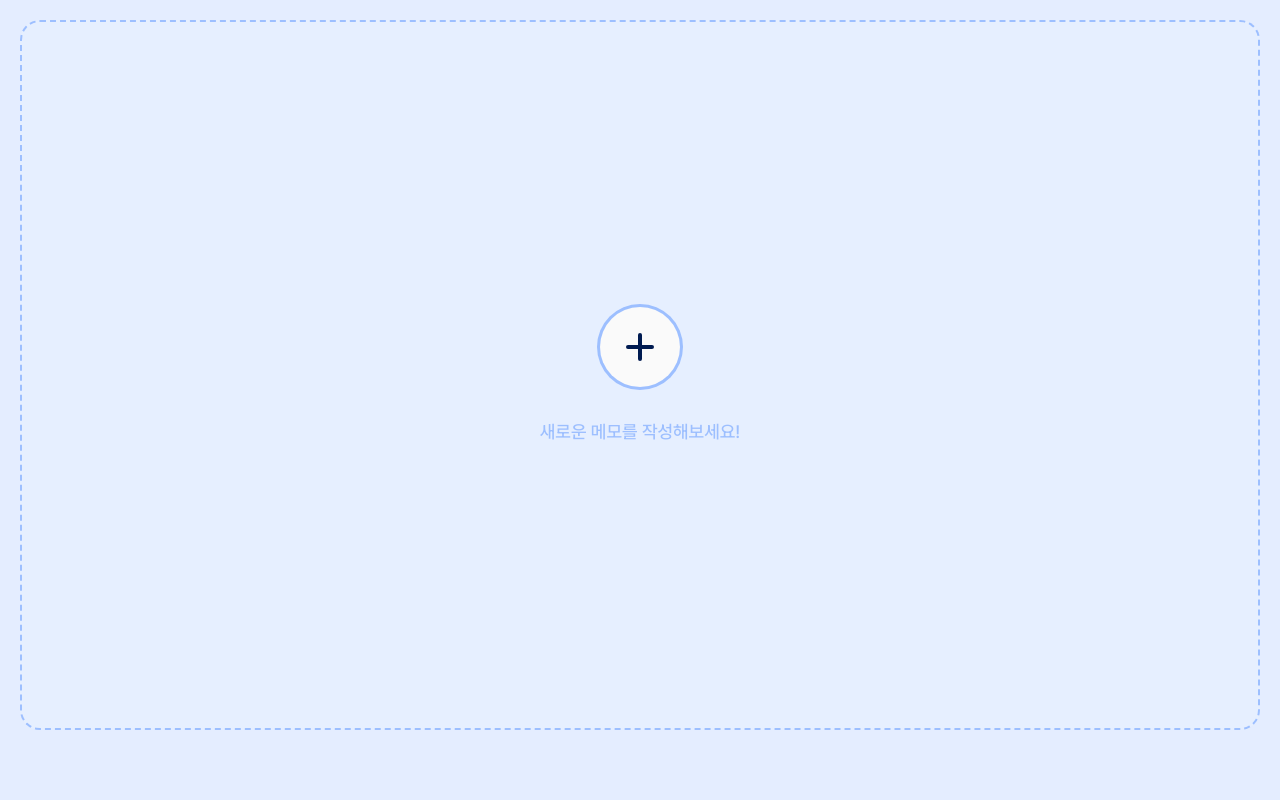
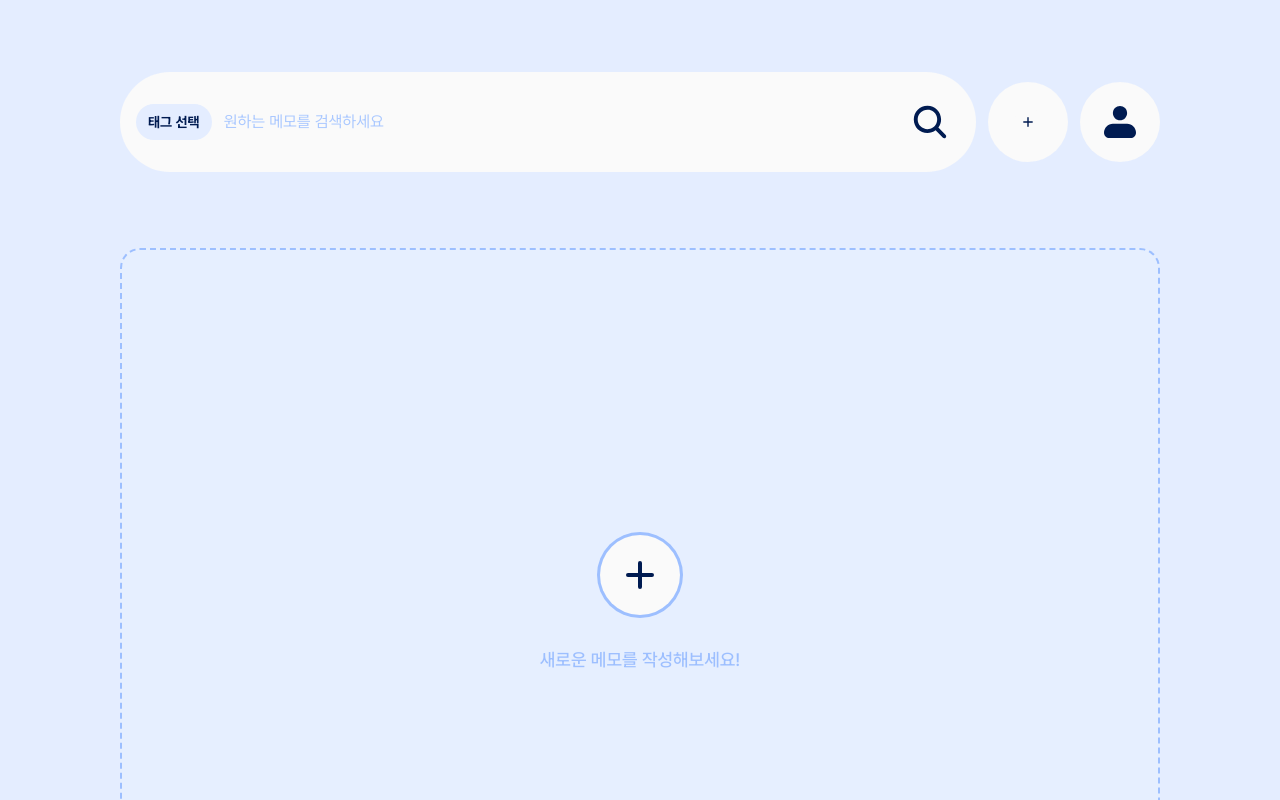
Before and after one commit to CEOS-Developers/react-memo-24th, a React (Vite) app: page / in a window 1280 px wide. Shown: the top 800 px of the page. Built offline with nearby package versions, Linux system fonts and the light colour scheme.

Commit message:
feat: 메모 헤더와 새 메모 버튼 구현

```diff
--- a/src/App.jsx
+++ b/src/App.jsx
@@ -2,6 +2,7 @@ import { useState } from "react";
 import EmptyState from "./components/feedback/EmptyState";
 import MemoEditor from "./components/memo/MemoEditor";
 import MemoList from "./components/memo/MemoList";
+import Header from "./components/layout/Header";
 
 function App() {
   const [memos, setMemos] = useState([]);
@@ -27,10 +28,12 @@ function App() {
 
   return (
     <main
-      className={`min-h-screen p-5 font-pretendard ${
+      className={`flex min-h-screen flex-col gap-8 p-5 font-pretendard md:gap-[76px] md:px-[120px] md:py-[72px] ${
         isEditorOpen ? "bg-white-00" : "bg-blue-01"
       }`}
     >
+      {!isEditorOpen && <Header onOpenEditor={() => setIsEditorOpen(true)} />}
+
       {isEditorOpen ? (
         <MemoEditor
           onCreateMemo={handleCreateMemo}
--- /dev/null
+++ b/src/components/layout/Header.jsx
@@ -0,0 +1,68 @@
+import plusIcon from "../../assets/icons/plus.svg";
+import profileIcon from "../../assets/icons/profile.svg";
+import searchIcon from "../../assets/icons/Search.svg";
+
+function Header({ onOpenEditor }) {
+  return (
+    <header className="flex items-center gap-3">
+      <div className="flex h-16 flex-1 items-center rounded-full bg-white-00 px-4 md:h-[100px]">
+        <button
+          type="button"
+          aria-label="태그 필터"
+          className="rounded-full bg-blue-01 px-3 py-2 text-body-small font-bold text-blue-07"
+        >
+          태그 선택
+        </button>
+
+        <input
+          type="search"
+          aria-label="메모 검색"
+          placeholder="원하는 메모를 검색하세요"
+          className="ml-3 min-w-0 flex-1 bg-transparent text-field-medium text-blue-07 placeholder:text-blue-02 outline-none"
+        />
+
+        <button
+          type="button"
+          aria-label="검색"
+          className="ml-2 flex size-11 shrink-0 items-center justify-center md:size-[60px]"
+        >
+          <img
+            src={searchIcon}
+            alt=""
+            aria-hidden="true"
+            className="size-8 md:size-10"
+          />
+        </button>
+      </div>
+
+      <button
+        type="button"
+        onClick={onOpenEditor}
+        aria-label="새 메모 작성"
+        className="flex size-14 shrink-0 items-center justify-center rounded-full bg-white-00 md:size-20"
+      >
+        <img
+          src={plusIcon}
+          alt=""
+          aria-hidden="true"
+          className="size-6 md:size-7"
+        />
+      </button>
+
+      <button
+        type="button"
+        aria-label="프로필"
+        className="hidden size-14 shrink-0 items-center justify-center rounded-full bg-white-00 md:flex md:size-20"
+      >
+        <img
+          src={profileIcon}
+          alt=""
+          aria-hidden="true"
+          className="size-7 md:size-8"
+        />
+      </button>
+    </header>
+  );
+}
+
+export default Header;
```
